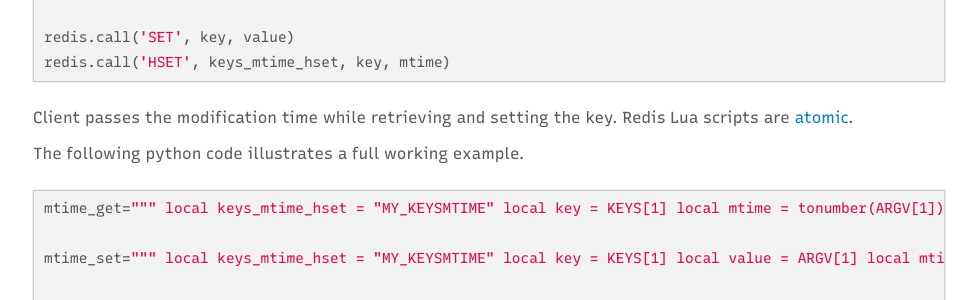
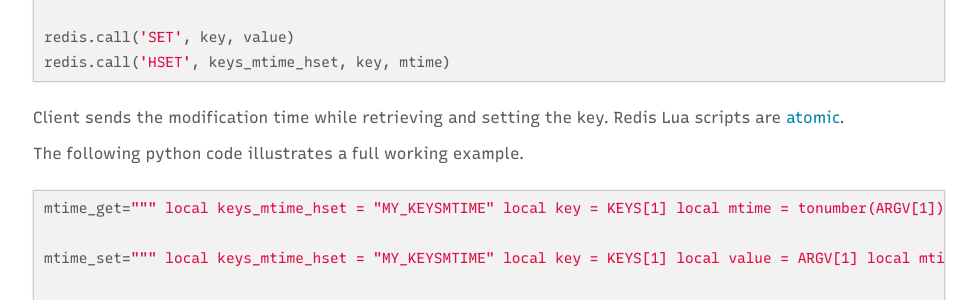
Before and after one commit to r4um/r4um.github.io, a Jekyll site: the page built from _posts/2021-06-20-redis-mtime-getset.md, in a window 1280 px wide and 900 px high, scrolled down 892 px. Shown: the part 152-452 px from the top of the window, without its empty margins (151-1128 px from the left). Built offline with Jekyll 4.4.1, drawn with Linux system fonts in a browser that asks for light colours; nearby versions of some CDN libraries; some of the changed text lies outside the part shown.

Commit message:
Update 2021-06-20-redis-mtime-getset.md

````diff
--- a/_posts/2021-06-20-redis-mtime-getset.md
+++ b/_posts/2021-06-20-redis-mtime-getset.md
@@ -50,7 +50,7 @@ redis.call('SET', key, value)
 redis.call('HSET', keys_mtime_hset, key, mtime)
 ```
 
-Client passes the modification time while retrieving and setting the key. Redis Lua scripts are [atomic](https://redis.io/commands/eval#atomicity-of-scripts).
+Client sends the modification time while retrieving and setting the key. Redis Lua scripts are [atomic](https://redis.io/commands/eval#atomicity-of-scripts).
 
 The following python code illustrates a full working example.
 
````
Also changed, not shown: other parts of _posts/2021-06-20-redis-mtime-getset.md (+1 -1 lines).
